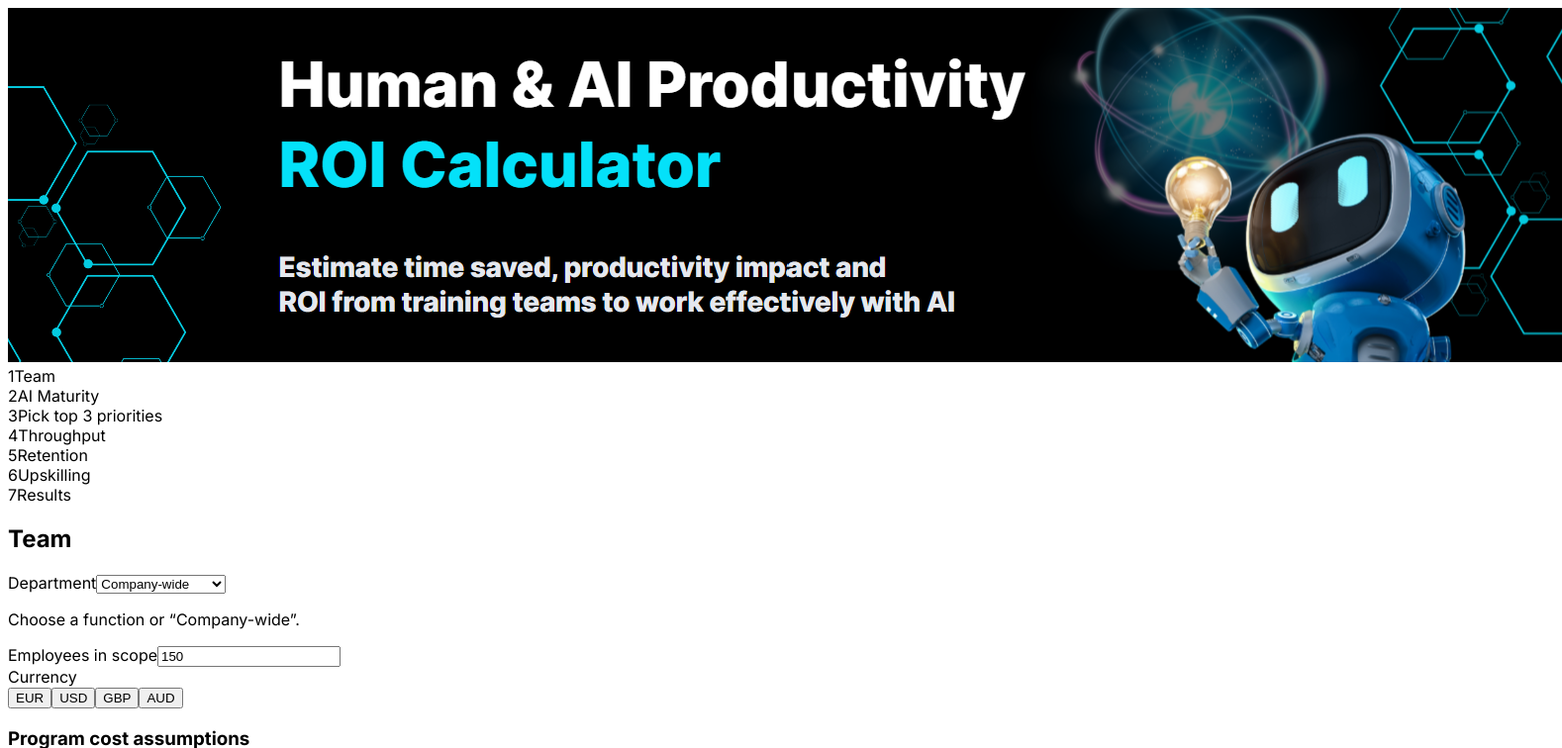
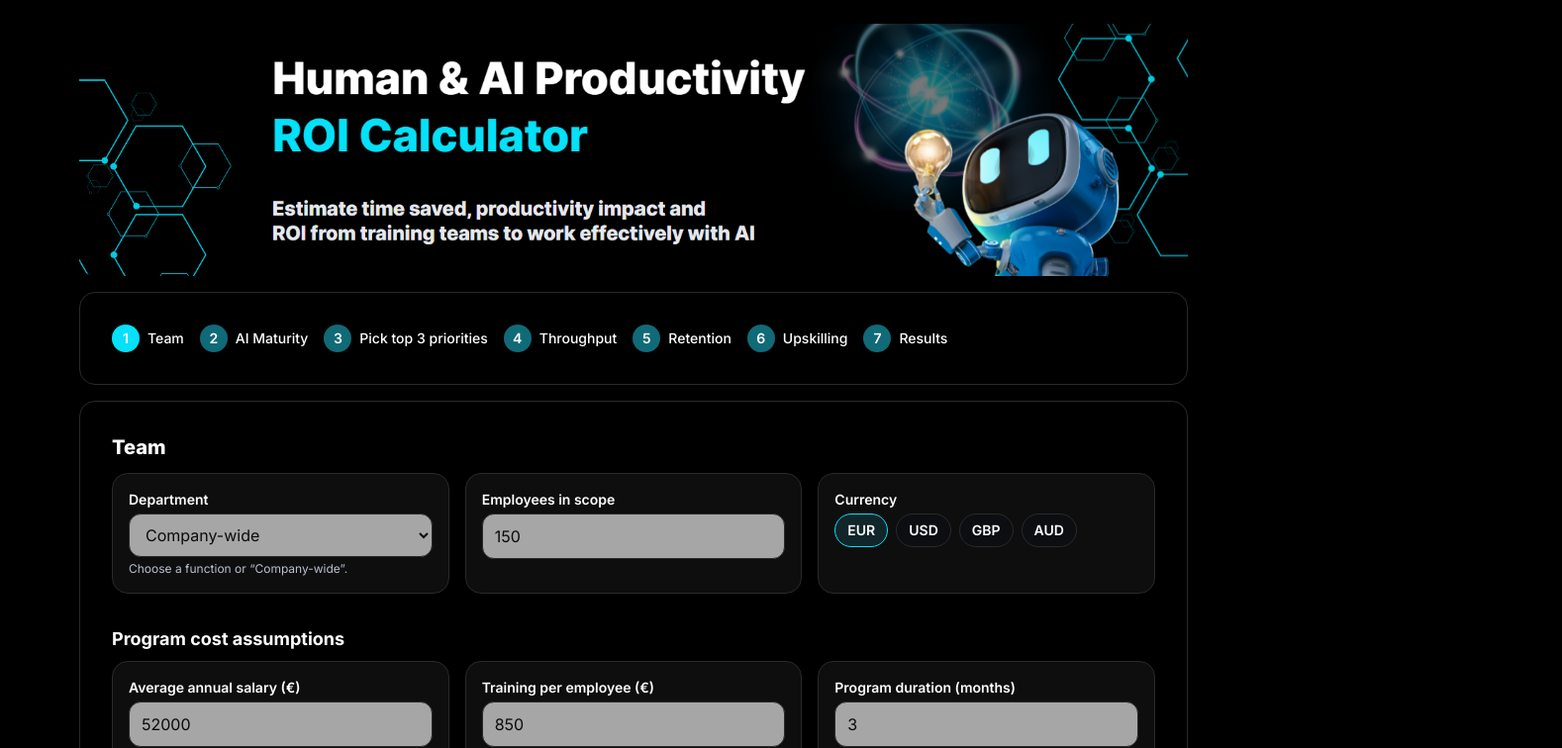
Before and after one commit to powerstephen/Managers-AI-Training-ROI, a Next.js app: page / in a window 1280 px wide. Shown: the top 756 px of the page at 99% size, 1578 px wide, since content can reach past the window. Built offline with nearby package versions, Linux system fonts and the light colour scheme.

Commit message:
Update globals.css

```diff
--- a/app/globals.css
+++ b/app/globals.css
@@ -1,16 +1,73 @@
-/* Progress bar */
-.progress {
-  @apply w-full flex flex-col gap-2;
+@tailwind base;
+@tailwind components;
+@tailwind utilities;
+
+/* ── Dark theme tokens ── */
+:root{
+  --bg-page:#000000;      /* page background */
+  --bg-panel:#000000;     /* big boxes: pure black */
+  --bg-card:#0e0e0e;      /* inner cards */
+  --bg-chip:#04E1F9;      /* vivid azure */
+  --text:#ffffff;
+  --text-dark:#0b0b0b;    /* for light inputs */
+  --text-dim:#b9c0d0;
+  --border:#2a2a2a;
+  --border-strong:#3a3f47;
+  --focus:#04E1F9;
+  --input-light:#a6a6a6;  /* small inputs background */
 }
-.progress-track {
-  width: 100%;
-  height: 6px;
-  background: #1f1f1f;
-  border-radius: 9999px;
+
+@layer utilities{ .shadow-soft{ box-shadow:0 10px 30px rgba(0,0,0,.35);} }
+
+@layer components{
+  .panel{@apply rounded-2xl p-6 md:p-8 shadow-soft; background:var(--bg-panel); border:1px solid var(--border);}
+  .card{@apply rounded-2xl p-4; background:var(--bg-card); border:1px solid var(--border);}
+  .kpi{@apply rounded-2xl p-4; background:var(--bg-card); border:1px solid var(--border);}
+
+  .title{@apply text-xl font-extrabold mb-3; color:var(--text);}
+  .lbl{@apply block text-sm font-semibold mb-1; color:var(--text);}
+  .hint{@apply text-xs mt-1; color:var(--text-dim);}
+  .muted{ color:var(--text-dim); }
+
+  /* small inputs */
+  .inp{
+    @apply w-full rounded-xl px-3 py-2.5 outline-none placeholder:opacity-80;
+    background:var(--input-light); color:var(--text-dark); border:1px solid var(--border);
+  }
+  .inp:focus{ box-shadow:0 0 0 3px rgba(4,225,249,.35); border-color:var(--focus); }
+
+  .btn{@apply inline-flex items-center justify-center rounded-xl px-4 py-2.5 font-semibold; background:var(--bg-chip); color:white;}
+  .btn:hover{ filter:brightness(1.05);}
+  .btn-ghost{@apply inline-flex items-center justify-center rounded-xl px-4 py-2.5 font-semibold border; background:transparent; color:var(--text); border-color:var(--border);}
+
+  .pill{@apply rounded-full px-3 py-1.5 text-sm font-semibold border; border-color:var(--border); color:var(--text); background:#0c0e12;}
+  .pill--active{ background:#10262a; border-color:var(--focus); }
+
+  .step-chip{@apply w-7 h-7 rounded-full flex items-center justify-center text-white text-sm font-semibold;}
+  .step-chip--on{ background:var(--bg-chip);}
+  .step-chip--off{ background:#116a77;}
+  .step-label{@apply text-sm font-medium; color:var(--text);}
+
+  .priority{@apply text-left rounded-2xl p-4 border; background:var(--bg-card); border-color:var(--border);}
+  .priority--active{ border-color:var(--focus); box-shadow:0 0 0 3px rgba(4,225,249,.25) inset;}
+
+  .kpi__label{@apply text-xs font-semibold; color:var(--text-dim);}
+  .kpi__value{@apply text-2xl font-extrabold mt-1; color:var(--text);}
 }
-.progress-fill {
-  height: 6px;
-  background: var(--bg-chip); /* vivid azure */
-  border-radius: 9999px;
-  width: 0%;
+
+/* Slim azure slider */
+input[type="range"].range-slim{
+  -webkit-appearance:none;width:100%;height:10px;background:#2a2f36;border-radius:9999px;outline:none;
 }
+input[type="range"].range-slim::-webkit-slider-thumb{
+  -webkit-appearance:none;width:22px;height:22px;border-radius:9999px;background:var(--bg-chip);border:3px solid #fff;box-shadow:0 2px 8px rgba(4,225,249,.4);cursor:pointer;
+}
+input[type="range"].range-slim::-moz-range-thumb{
+  width:22px;height:22px;border-radius:9999px;background:var(--bg-chip);border:3px solid #fff;box-shadow:0 2px 8px rgba(4,225,249,.4);cursor:pointer;
+}
+
+/* hero */
+.hero-img{ width:100%; height:auto; object-fit:contain; border-radius:16px; }
+
+/* page */
+html,body{ background:var(--bg-page); color:var(--text);}
```
